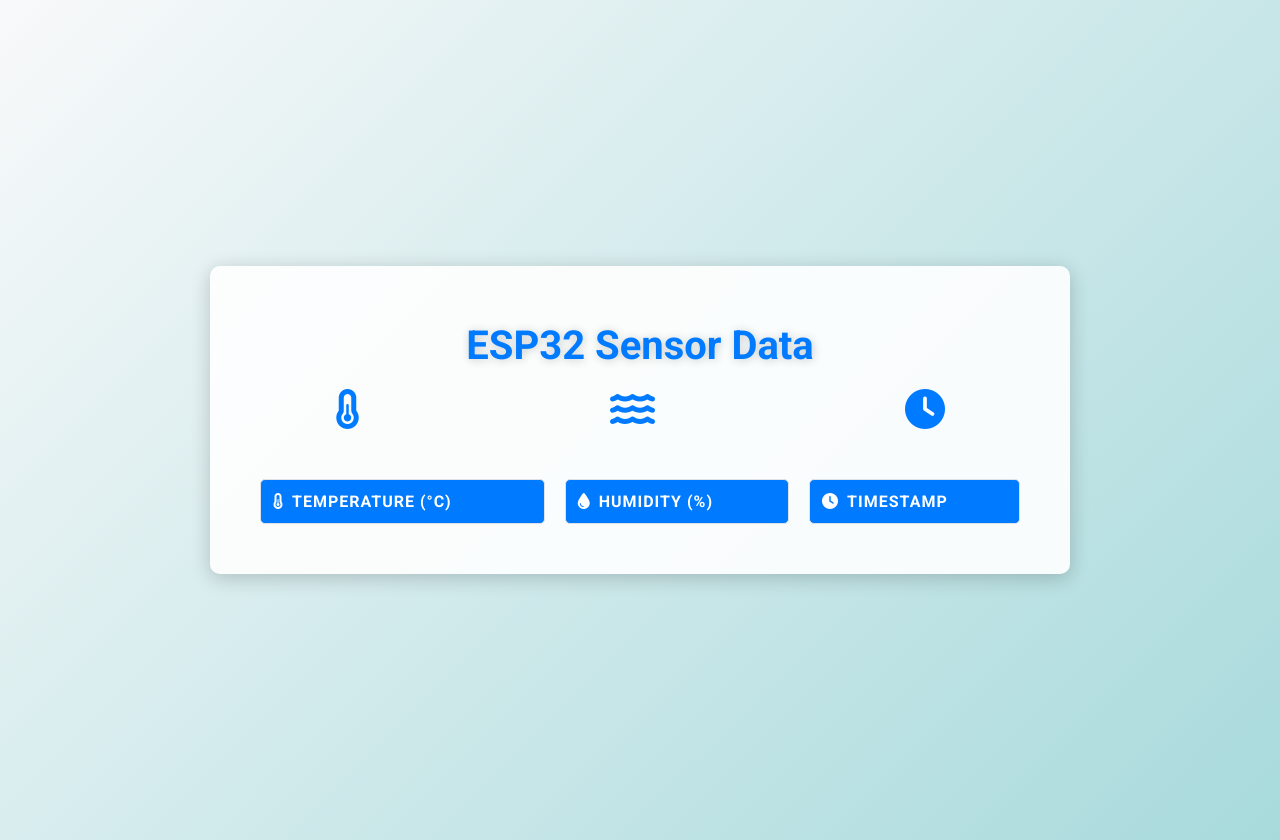
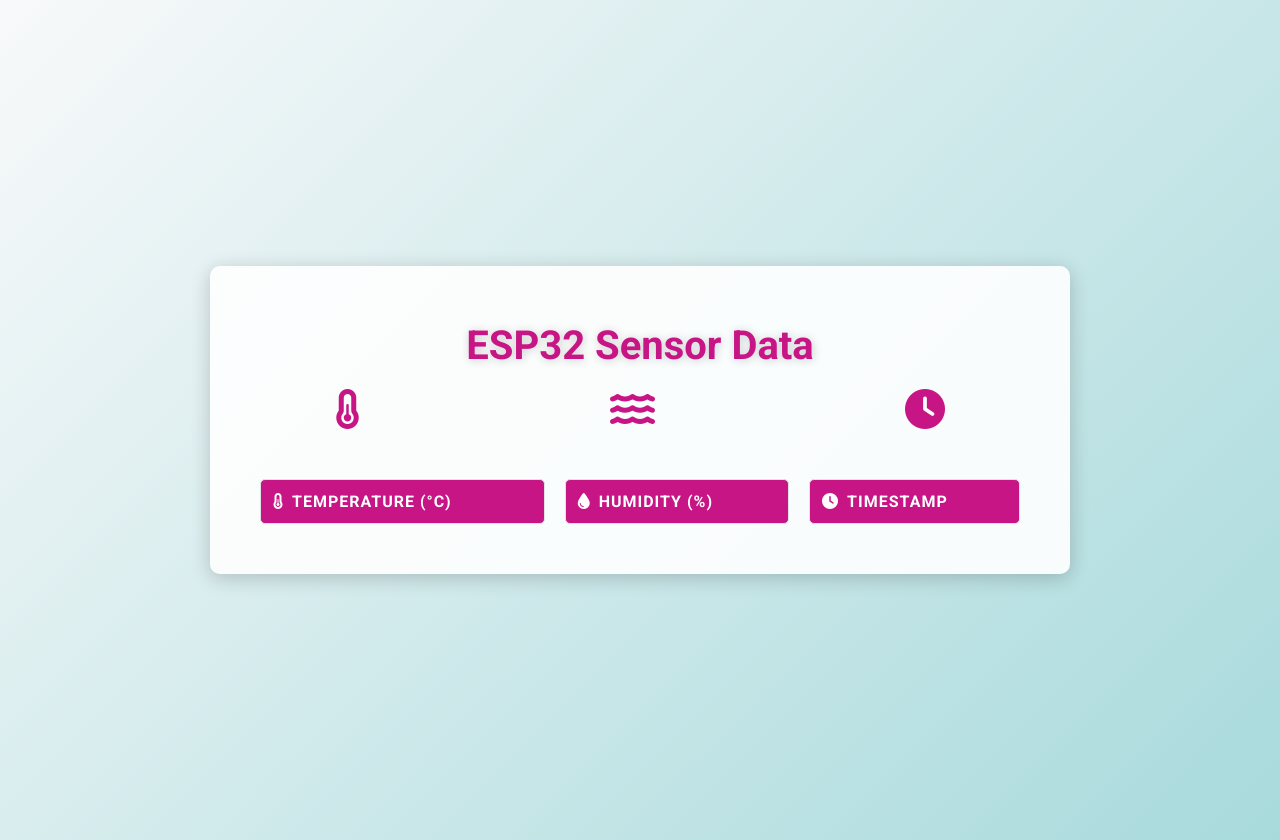
Before and after one commit to CreamCheese99/es2024-studentcode-lab4, a plain HTML site: page all/nginx/index.html in a window 1280 px wide. Drawn offline with Linux system fonts and the light colour scheme; no server answers.

Commit message:
change color

```diff
--- a/all/nginx/index.html
+++ b/all/nginx/index.html
@@ -30,7 +30,7 @@
         }
         h1 {
             text-align: center;
-            color: #007bff;
+            color: #C71585;
             margin-bottom: 20px;
             font-size: 2.5rem;
             text-shadow: 1px 1px 10px rgba(0, 0, 0, 0.2);
@@ -42,7 +42,7 @@
         }
         .icon {
             font-size: 2.5rem;
-            color: #007bff;
+            color: #C71585;
             margin: 0 125px;
 
         }
@@ -74,7 +74,7 @@
             position: relative;
         }
         th {
-            background-color: #007bff;
+            background-color: #C71585;
             color: white;
             text-transform: uppercase;
             letter-spacing: 1px;
@@ -97,7 +97,7 @@
         }
         td i {
             margin-right: 8px;
-            color: #007bff;
+            color: #C71585;
         }
 
         @media (max-width: 600px) {
```
Also changed, not shown: 14 other files.
